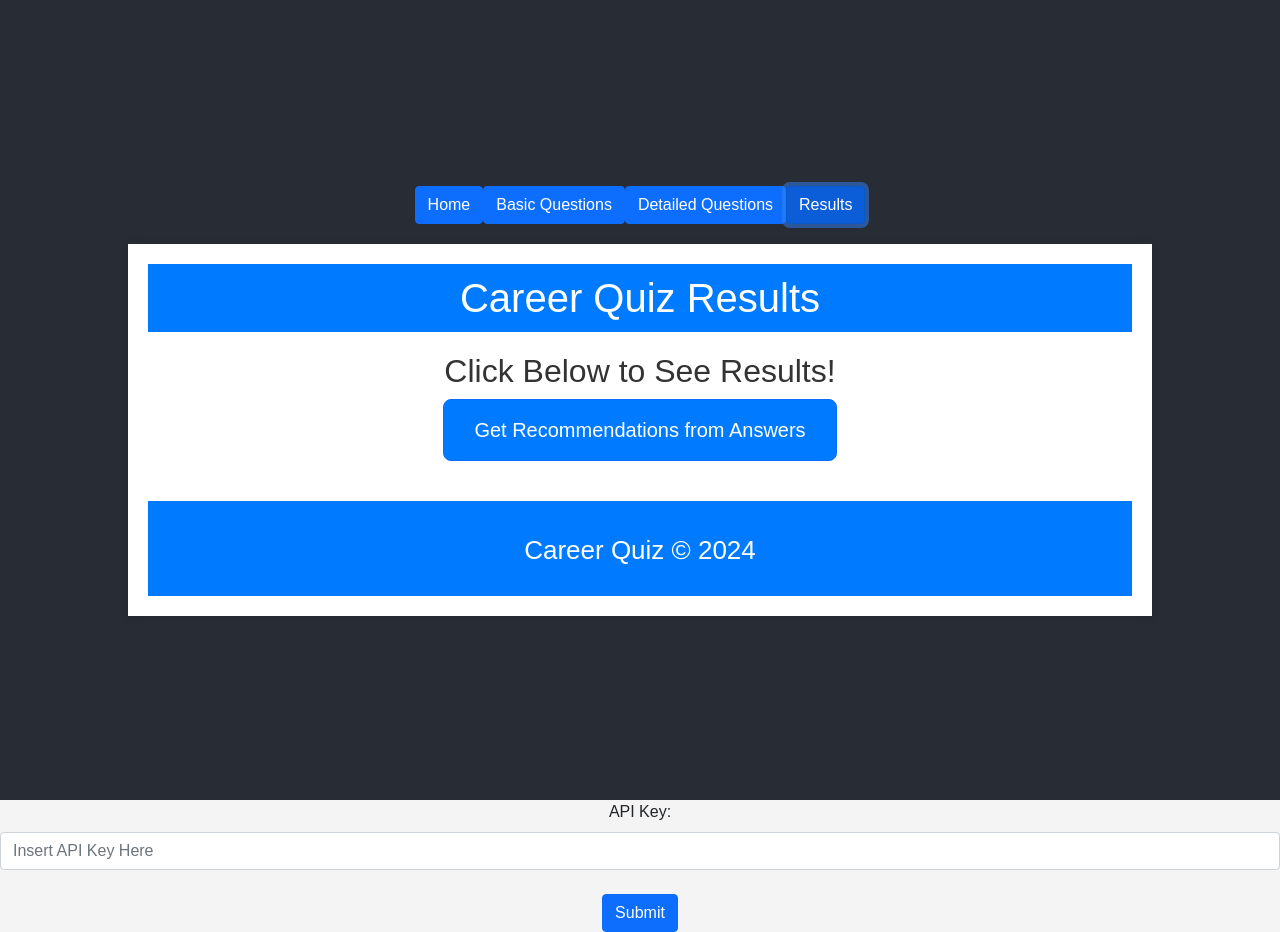
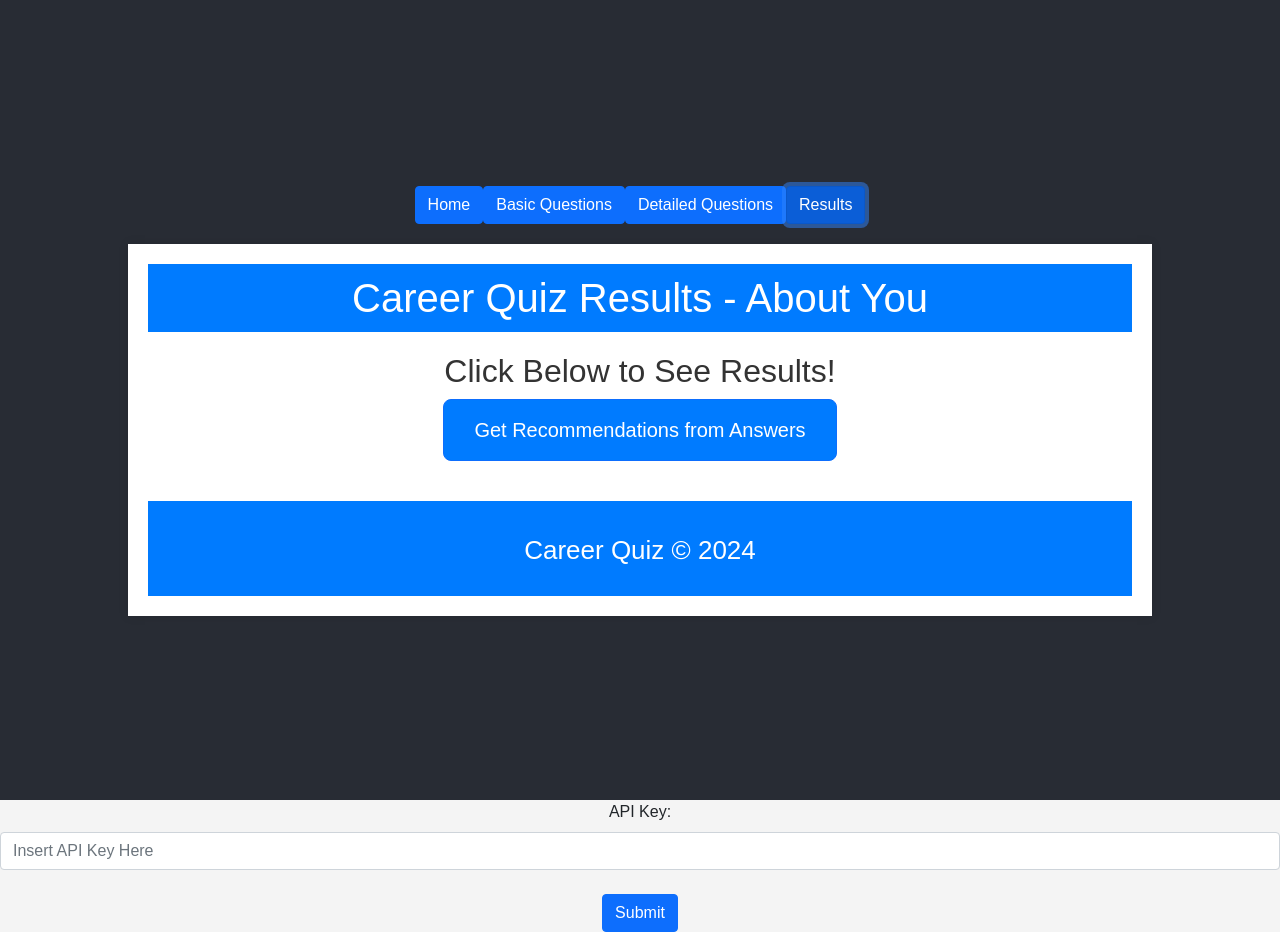
Before and after one commit to dstark12/starter_helpi, a React (Create React App) app: page / in a window 1280 px wide. Both pictures are taken after a click on the button "Results". Built offline with nearby package versions, Linux system fonts and the light colour scheme.

Commit message:
added results page spacing

```diff
--- a/src/results.tsx
+++ b/src/results.tsx
@@ -40,7 +40,7 @@ export function Results({ apikey, bq, ba, dq, da, dq2, da2 }:
   return (
     <div className="results-container">
       <header className="header">
-        <h1>Career Quiz Results</h1>
+        <h1>Career Quiz Results - About You</h1>
       </header>
 
       <main className="main-content">
@@ -54,7 +54,6 @@ export function Results({ apikey, bq, ba, dq, da, dq2, da2 }:
         {showResults && (
           <>
             <section className="about-you-section">
-              <h3>About You</h3>
               <p>{aboutYou.split(': ')[1] || aboutYou}</p>
             </section>
 
```
